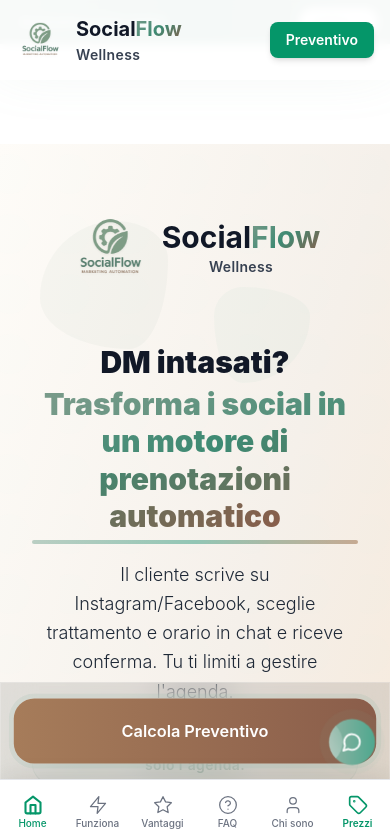
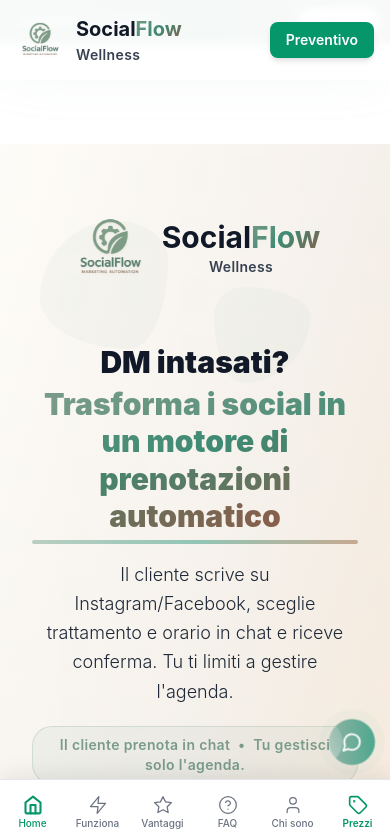
Before and after one commit to ronza99/SocialFlow-Wellness, a React (Vite) app: page / in a window 390 px wide. Shown: the top 840 px of the page. Built offline with nearby package versions, Linux system fonts and the light colour scheme.

Commit message:
Updated Hero.tsx

```diff
--- a/src/components/ExpandableFeatures.tsx
+++ b/src/components/ExpandableFeatures.tsx
@@ -450,7 +450,7 @@
                     <div>
                       <h4 className="font-serif font-bold text-gray-900 mb-6 sm:mb-8 flex items-center text-lg sm:text-xl">
                         <Zap className="w-6 h-6 sm:w-7 sm:h-7 mr-3 text-sage-green flex-shrink-0" />
-                        Come Funziona
+                        Funziona
                       </h4>
                       <ul className="space-y-4 sm:space-y-5">
                         {feature.details.howItWorks.map((step, index) => (
--- a/src/components/Hero.tsx
+++ b/src/components/Hero.tsx
@@ -117,15 +117,6 @@
         </div>
       </div>
 
-      {/* Sticky CTA mobile */}
-      <div className="fixed bottom-16 left-0 right-0 glass-dark backdrop-blur-lg border-t border-white/20 p-4 z-40 sm:hidden">
-        <button
-          onClick={scrollToPricing}
-          className="w-full wellness-button text-base font-semibold animate-pulse-subtle"
-        >
-          Calcola Preventivo
-        </button>
-      </div>
     </section>
   );
 };
```
